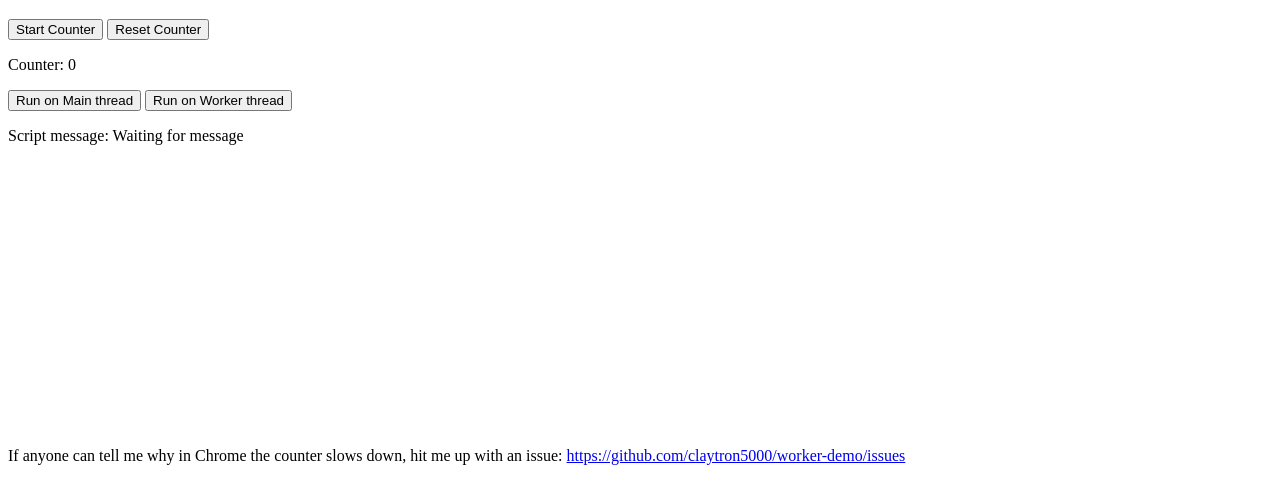
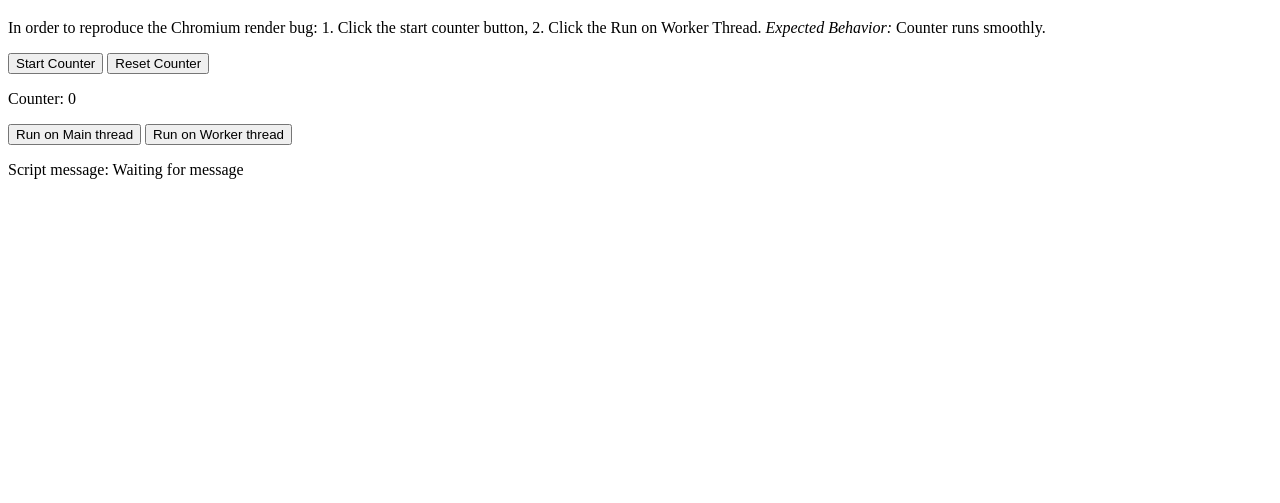
Before and after one commit to claytron5000/worker-demo, a website: page index.html in a window 1280 px wide. Shown: the part 61-564 px from the top of the page. Drawn offline with Linux system fonts and the light colour scheme.

Commit message:
Add instructions to reproduce Chromium bug

```diff
--- a/index.html
+++ b/index.html
@@ -10,6 +10,8 @@
 
 <body>
     <h1>Blocking script on Main thread versus Worker thread</h1>
+    <p>In order to reproduce the Chromium render bug: 1. Click the start counter button, 2. Click the Run on Worker
+        Thread. <em>Expected Behavior: </em>Counter runs smoothly.</p>
     <div>
         <button id="start-counter" onclick="startCounter()">Start Counter</button>
         <button id="reset-counter" onclick="resetCounter()">Reset Counter</button>
@@ -35,10 +37,7 @@
     <br />
     <br />
     <br />
-    <p>If anyone can tell me why in Chrome the counter slows down, hit me up with an issue:
-        <a
-            href="https://github.com/claytron5000/worker-demo/issues">https://github.com/claytron5000/worker-demo/issues</a>
-    </p>
+
 
     <script src="./blocker.js"></script>
     <script>
```
